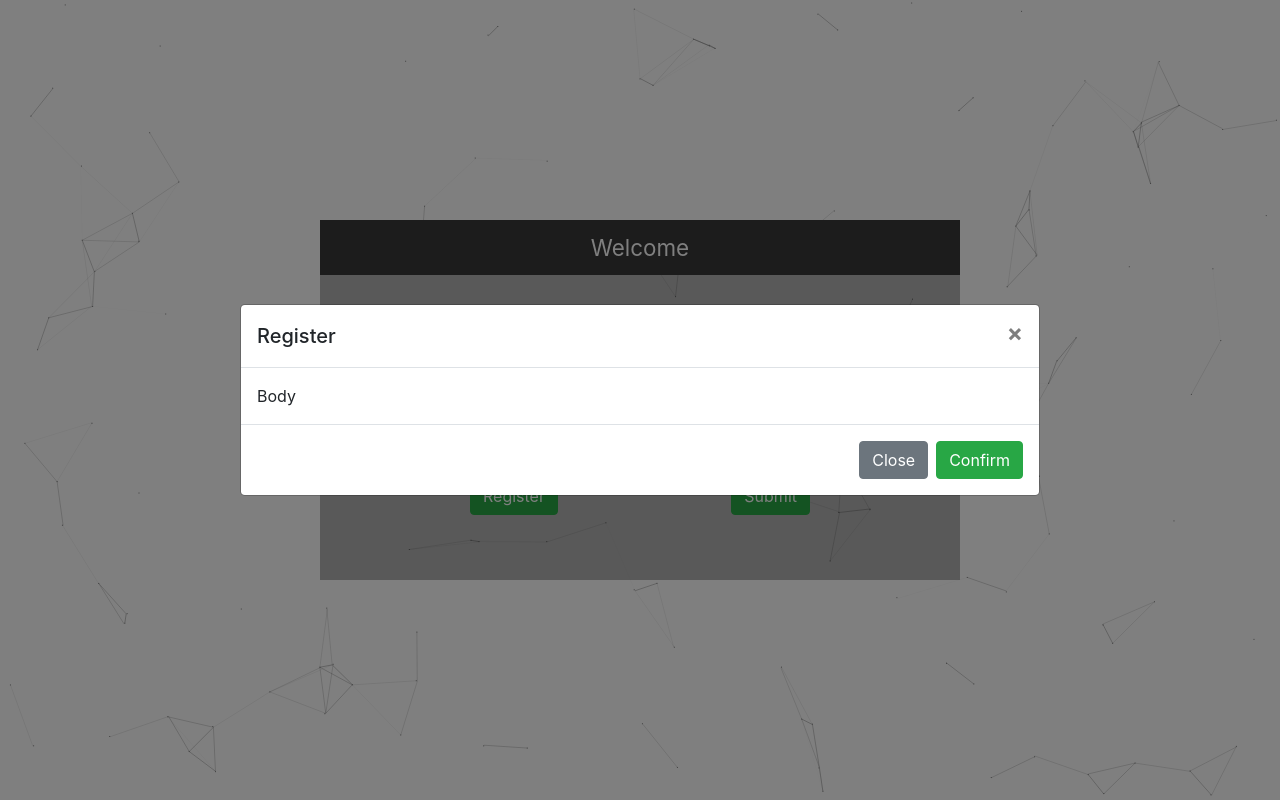
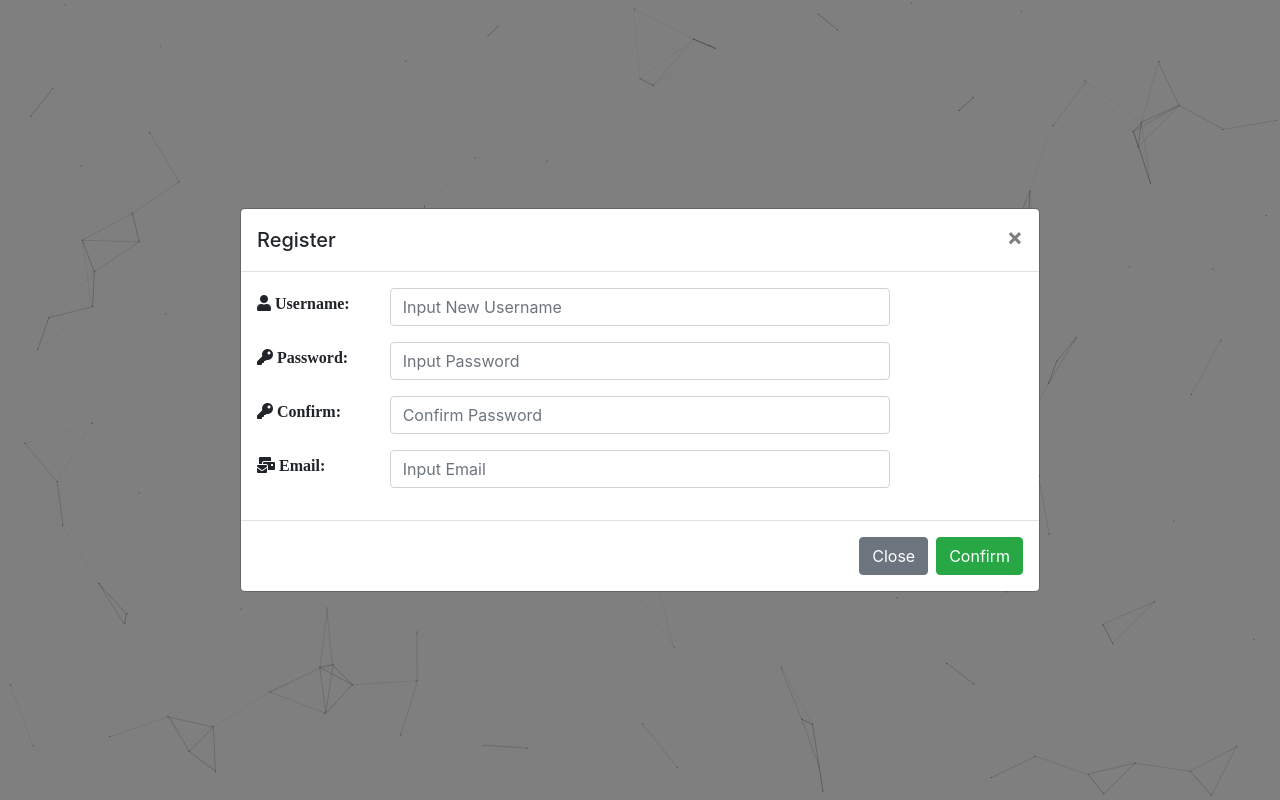
Before and after one commit to AnonymousXF/SysPlat, a Flask app: page /login in a window 1280 px wide, after a click on "Register". Run offline with Flask 2, Linux system fonts and the light colour scheme; parts of the project's set-up code (start-up, migrations or seed data) failed here and were passed over; some libraries are stand-ins or nearby versions.

Commit message:
Update login.html

```diff
--- a/app/templates/login.html
+++ b/app/templates/login.html
@@ -43,7 +43,7 @@
                 <form method="POST">
                     <div class="form-group">
                         <label for="UserNameInput"><strong>UserName:</strong></label>
-                        <input class="form-control" id="UserNameInput" name="username" placeholder="Please Input UserName">
+                        <input type="text" class="form-control" id="UserNameInput" name="username" placeholder="Please Input UserName">
                     </div>
                     <div class="form-group">
                         <label for="PasswordInput"><strong>Password:</strong></label>
@@ -65,7 +65,36 @@
                     </button>
                 </div>
                 <div class="modal-body">
-                    Body
+                    <div class="form-group row">
+                        <label class="col-sm-2 col-form-label fas fa-user" for="registerUsername">&nbsp;Username:</label>
+                        <div class="col-sm-8">
+                            <input type="text" class="form-control" id="registerUsername" placeholder="Input New Username">
+                        </div>
+                        <div class="col-sm-2" id="infoUsername">
+                        </div>
+                    </div>
+                    <div class="form-group row">
+                        <label class="col-sm-2 col-form-label fas fa-key" for="registerPassword">&nbsp;Password:</label>
+                        <div class="col-sm-8">
+                            <input type="password" class="form-control" id="registerPassword" placeholder="Input Password">
+                        </div>
+                    </div>
+                    <div class="form-group row">
+                        <label class="col-sm-2 col-form-label fas fa-key" for="registerConfirmPassword">&nbsp;Confirm:</label>
+                        <div class="col-sm-8">
+                            <input type="text" class="form-control" id="registerConfirmPassword" placeholder="Confirm Password">
+                        </div>
+                        <div class="col-sm-2" id="infoConfirm">
+                        </div>
+                    </div>
+                    <div class="form-group row">
+                        <label class="col-sm-2 col-form-label fas fa-mail-bulk" for="registerEmail">&nbsp;Email:</label>
+                        <div class="col-sm-8">
+                            <input type="text" class="form-control" id="registerEmail" placeholder="Input Email">
+                        </div>
+                        <div class="col-sm-2" id="infoEmail">
+                        </div>
+                    </div>
                 </div>
                 <div class="modal-footer">
                     <button type="button" class="btn btn-secondary" data-dismiss="modal">Close</button>
```
